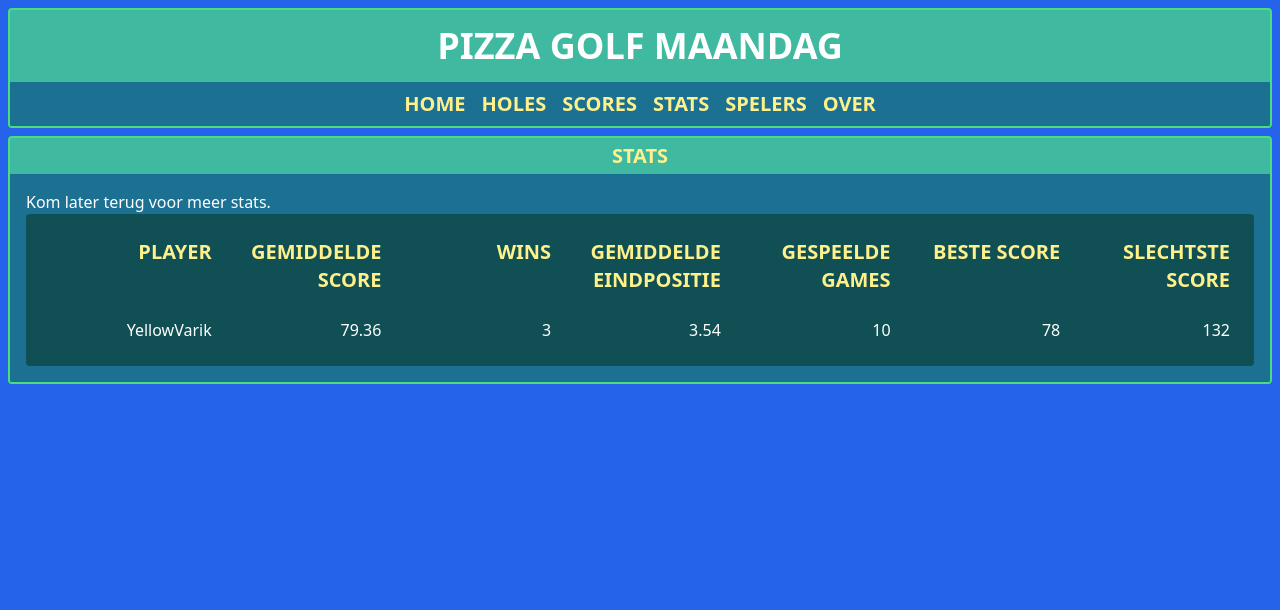
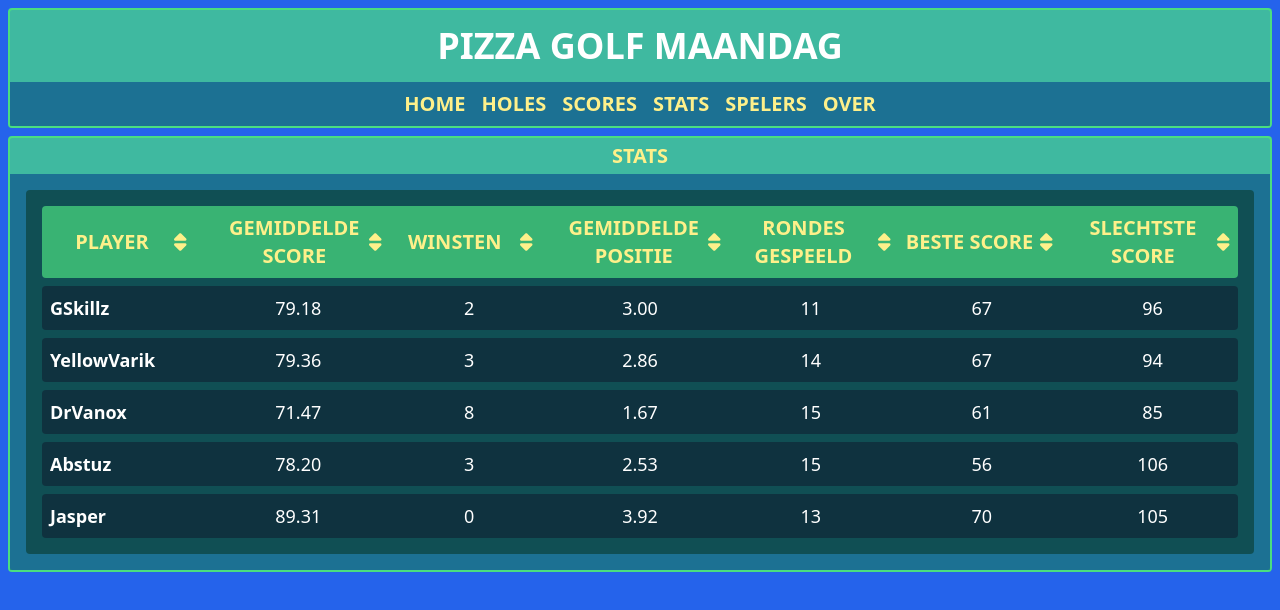
Before and after one commit to jessecrans/pizza-golf-maandag, a Next.js app: page /stats in a window 1280 px wide. Shown: the top 610 px of the page. Built offline with nearby package versions, Linux system fonts and the light colour scheme.

Commit message:
finished stat scoreboard
Co-authored-by: Hugo van Schalm <HugovanSchalm@users.noreply.github.com>

```diff
--- a/src/app/stats/components/Scoreboard.tsx
+++ b/src/app/stats/components/Scoreboard.tsx
@@ -3,18 +3,39 @@ import React, { useState } from 'react'
 import gameData from '../../../../public/game_data/game_database.json'
 import { getAllPlayers, getAverageScores, getWorstScores, getBestScores, getAverageScoresPerHole, getGamesPlayed, getNumberOfWins, getAverageFinishPosition } from './statFunctions'
 import { ScoreboardRow } from './ScoreboardRow'
+import { FontAwesomeIcon } from '@fortawesome/react-fontawesome'
+import { faSort } from '@fortawesome/free-solid-svg-icons'
 
 const Scoreboard = () => {
   const [playerOrder, setPlayerOrder] = useState(getAllPlayers({ gameData }));
+  const [sortingBy, setSortingBy] = useState('averageScore');
 
-  const averageScores = getAverageScores({ gameData });
-  const wins = getNumberOfWins({ gameData });
-  const averageFinishPositions = getAverageFinishPosition({ gameData });
-  const gamesPlayed = getGamesPlayed({ gameData });
-  const bestScores = getBestScores({ gameData });
-  const worstScores = getWorstScores({ gameData });
+  const scoreMetrics: { // define the types of metrics to sort by
+    [key: string]: {
+      [key: string]: number
+    }
+  } = {
+    averageScores: getAverageScores({ gameData }),
+    wins: getNumberOfWins({ gameData }),
+    averageFinishPositions: getAverageFinishPosition({ gameData }),
+    gamesPlayed: getGamesPlayed({ gameData }),
+    bestScores: getBestScores({ gameData }),
+    worstScores: getWorstScores({ gameData })
+  }
 
-  let playerData: { [key: string]: {
+  const scoreHeaderNames: { //
+    [key: string]: string
+  } = {
+    averageScores: 'Gemiddelde Score',
+    wins: 'Winsten',
+    averageFinishPositions: 'Gemiddelde Positie',
+    gamesPlayed: 'Rondes Gespeeld',
+    bestScores: 'Beste Score',
+    worstScores: 'Slechtste Score'
+  }
+
+  let playerData: {
+    [key: string]: {
       name: string,
       averageScore: number,
       wins: number,
@@ -22,76 +43,125 @@ const Scoreboard = () => {
       gamesPlayed: number,
       bestScore: number,
       worstScore: number
-  } }  = {};
+    }
+  } = {};
 
   getAllPlayers({ gameData }).forEach(player => {
     playerData[player] = {
       name: player,
-      averageScore: averageScores[player],
-      wins: wins[player],
-      averageFinishPosition: averageFinishPositions[player],
-      gamesPlayed: gamesPlayed[player],
-      bestScore: bestScores[player],
-      worstScore: worstScores[player]
+      averageScore: scoreMetrics.averageScores[player],
+      wins: scoreMetrics.wins[player],
+      averageFinishPosition: scoreMetrics.averageFinishPositions[player],
+      gamesPlayed: scoreMetrics.gamesPlayed[player],
+      bestScore: scoreMetrics.bestScores[player],
+      worstScore: scoreMetrics.worstScores[player]
     }
   })
 
+  const sortPlayers = (by: {
+    [key: string]: number
+  }) => {
+    setPlayerOrder(
+      Object.keys(by).sort((a, b) => by[b] - by[a])
+    )
+  }
+
+  const sortPlayersExtra = ({
+    by,
+    order
+  }: {
+    by: {
+      [key: string]: number
+    },
+    order: 'asc' | 'desc'
+  }) => {
+    Object.keys(by).sort((a, b) => by[b] - by[a])
+    if (order === 'asc') {
+      setPlayerOrder(
+        Object.keys(by).sort((a, b) => by[a] - by[b])
+      )
+    } else {
+      setPlayerOrder(
+        Object.keys(by).sort((a, b) => by[b] - by[a])
+      )
+    }
+  }
+
+  const sortPlayersAlphabetically = ({
+    order
+  }: {
+    order: 'asc' | 'desc'
+  }) => {
+    if (order === 'asc') {
+      setPlayerOrder(
+        getAllPlayers({ gameData }).sort()
+      )
+    } else {
+      setPlayerOrder(
+        getAllPlayers({ gameData }).sort().reverse()
+      )
+    }
+  }
+
   return (
-    <div className='m-auto p-4 bg-green-950 bg-opacity-50 rounded grid gap-2 overflow-auto text-right max-w-screen-xl'>
-      <div className='grid grid-cols-7 p-2 gap-2 text-yellow-200 text-xl font-bold uppercase'>
+    <div className='m-auto p-4 bg-green-950 bg-opacity-50 rounded grid gap-2 overflow-auto text-center max-w-screen-xl'>
+      <div
+        className='grid p-2 gap-2 text-yellow-200 text-xl font-bold uppercase bg-green-400 bg-opacity-70 rounded'
+        style={{
+          gridTemplateColumns: 'repeat(7, minmax(10rem, 1fr))'
+        }}
+      >
+        <div>
+          <button
+            onClick={() => {
+              if (sortingBy === 'player') {
+                sortPlayersAlphabetically({ order: 'desc' });
+                setSortingBy('');
+              } else {
+                sortPlayersAlphabetically({ order: 'asc' });
+                setSortingBy('player');
+              }
+            }}
+            className='uppercase flex justify-evenly w-full h-full items-center hover:opacity-75 hover:no-underline'
+          >
             <h3>Player</h3>
-        <h3>Gemiddelde Score</h3>
-        <h3>Wins</h3>
-        <h3>Gemiddelde eindpositie</h3>
-        <h3>Gespeelde games</h3>
-        <h3>Beste score</h3>
-        <h3>Slechtste score</h3>
+            <FontAwesomeIcon icon={faSort} />
+          </button>
         </div>
-      <ScoreboardRow playerData={playerData['YellowVarik']} />
+        {
+          Object.keys(scoreMetrics).map((metric, index) => {
+            return (
+              <div key={index}>
+                <button
+                  onClick={() => {
+                    if (sortingBy === metric) {
+                      sortPlayersExtra({
+                        by: scoreMetrics[metric],
+                        order: 'asc'
+                      });
+                      setSortingBy('');
+                    } else {
+                      sortPlayersExtra({
+                        by: scoreMetrics[metric],
+                        order: 'desc'
+                      });
+                      setSortingBy(metric);
+                    }
+                  }}
+                  className='uppercase flex justify-evenly w-full h-full items-center hover:opacity-75 hover:no-underline'
+                >
+                  <h3>{scoreHeaderNames[metric]}</h3>
+                  <FontAwesomeIcon icon={faSort} />
+                </button>
               </div>
-
-    // <div>
-    //   {
-    //     playerOrder.map(player => (
-    //       <p key={player}>{player}</p>
-    //     ))
-    //   }
-    //   {
-    //     Object.entries(getAverageScores({ gameData })).map(([player, score]) => (
-    //       <p key={player}>{player}: {score}</p>
-    //     ))
-    //   }
-    //   {
-    //     Object.entries(getBestScores({ gameData })).map(([player, score]) => (
-    //       <p key={player}>{player}: {score}</p>
-    //     ))
-    //   }
-    //   {
-    //     Object.entries(getWorstScores({ gameData })).map(([player, score]) => (
-    //       <p key={player}>{player}: {score}</p>
-    //     ))
-    //   }
-    //   {
-    //     Object.entries(getAverageScoresPerHole({ gameData, hole: 17 })).map(([player, score]) => (
-    //       <p key={player}>{player}: {score}</p>
-    //     ))
-    //   }
-    //   {
-    //     Object.entries(getGamesPlayed({ gameData })).map(([player, games]) => (
-    //       <p key={player}> {player}: {games} </p>
-    //     ))
-    //   }
-    //   {
-    //     Object.entries(getNumberOfWins({ gameData })).map(([player, wins]) => (
-    //       <p key={player}> {player}: {wins} </p>
-    //     ))
-    //   }
-    //   {
-    //     Object.entries(getAverageFinishPosition({ gameData })).map(([player, position]) => (
-    //       <p key={player}> {player}: {position} </p>
-    //     ))
-    //   }
-    // </div>
+            )
+          })
+        }
+      </div>
+      {
+        playerOrder.map((player, index) => <ScoreboardRow key={index} playerData={playerData[player]} />)
+      }
+    </div>
   )
 }
 
--- a/src/app/stats/components/ScoreboardRow.tsx
+++ b/src/app/stats/components/ScoreboardRow.tsx
@@ -11,14 +11,14 @@ export const ScoreboardRow = ({ playerData }: {
     }
 }) => {
     return (
-        <div className='grid grid-cols-7 p-2 gap-2'>
-            <p>{playerData.name}</p>
+        <div className='grid grid-cols-7 p-2 gap-4 text-center bg-slate-900 bg-opacity-50 rounded text-lg'>
+            <p className="text-left font-bold">{playerData.name}</p>
             <p>{playerData.averageScore.toFixed(2)}</p>
-            <p>3</p>
-            <p>3.54</p>
-            <p>10</p>
-            <p>78</p>
-            <p>132</p>
+            <p>{playerData.wins}</p>
+            <p>{playerData.averageFinishPosition.toFixed(2)}</p>
+            <p>{playerData.gamesPlayed}</p>
+            <p>{playerData.bestScore}</p>
+            <p>{playerData.worstScore}</p>
         </div>
     )
 }
--- a/src/app/stats/page.tsx
+++ b/src/app/stats/page.tsx
@@ -6,7 +6,6 @@ const Stats = () => {
 
   return (
     <PageLayout title='Stats'>
-      <p>Kom later terug voor meer stats.</p>
       <Scoreboard />
     </PageLayout>
   )
```
Lines whose indentation alone changed are shown as unchanged.
